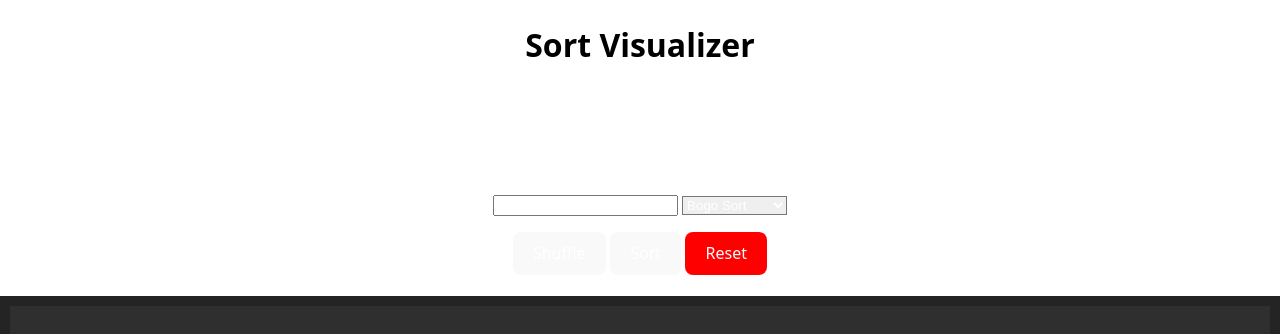
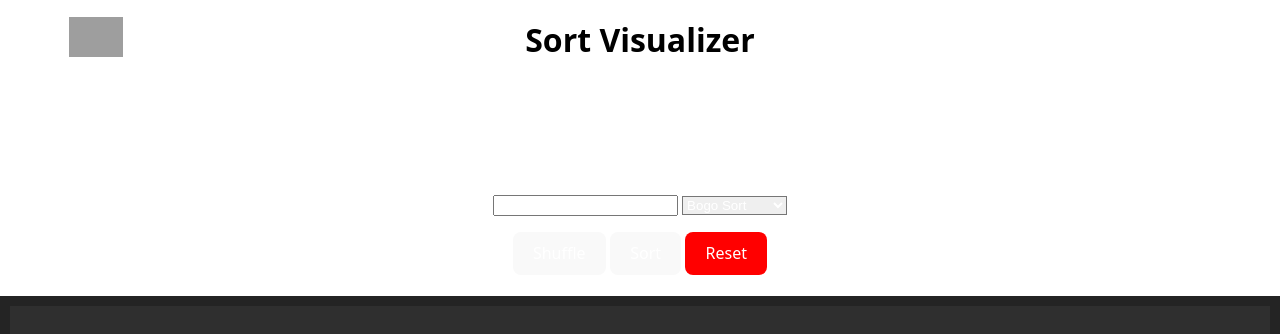
Before and after one commit to csrountree0/sort-visualizer, a website built with Vite: page index.html in a window 1280 px wide. Built offline with nearby package versions, Linux system fonts and the light colour scheme; grey boxes are pictures that could not be loaded.

Commit message:
added link to my github

```diff
--- a/src/main.js
+++ b/src/main.js
@@ -5,9 +5,14 @@
 document.querySelector('#app').innerHTML = `
 
  <header id="main-header">
-<h1>
- Sort Visualizer
-</h1>
+ <div class="side">
+
+ <a id="gh-link" href="https://github.com/csrountree0" target="_blank"><img id="gh-img" src="https://github.githubassets.com/assets/GitHub-Mark-ea2971cee799.png" alt="github"></a>
+
+</div>
+
+<h1>Sort Visualizer</h1>
+<div class="side"></div>
 </header>
 
 <main id="main-content">
--- a/src/style.css
+++ b/src/style.css
@@ -1,11 +1,32 @@
 #main-header{
-background-color: white;
+  display: flex;
+  align-items: center;
+  justify-content: space-between;
+  background-color: white;
   color: black;
   height: 10%;
   align-content: center;
   border-bottom-left-radius: 2rem;
   border-bottom-right-radius: 2rem;
 
+}
+
+.side{
+
+  display: flex;
+  height: 100%;
+  width: 15%;
+  align-content: center;
+  justify-content: center;
+}
+
+#gh-link{
+align-content: center;
+}
+
+#gh-img{
+  width: 100%;
+  height: 50%;
 }
 
 #main-content{
```
